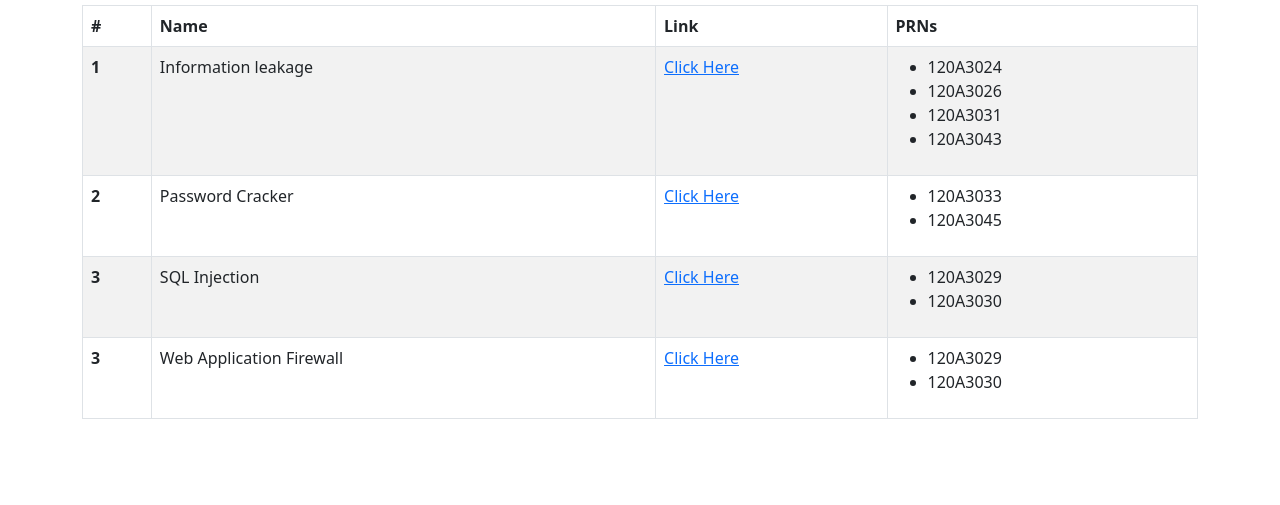
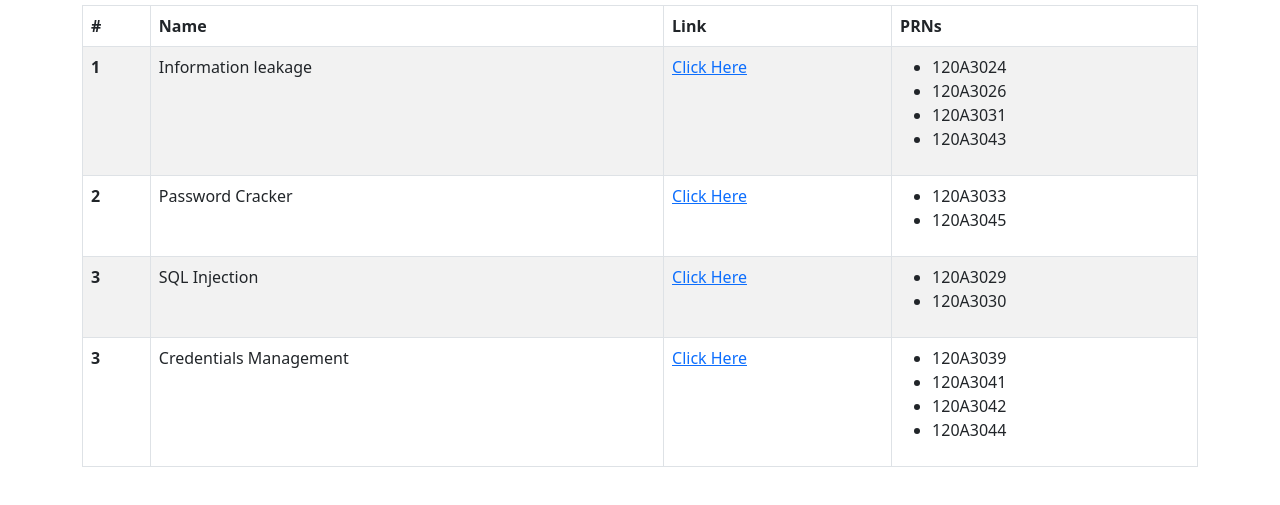
Before and after one commit to SalmanAd01/SADL-Projects, a plain HTML site: page index.html in a window 1280 px wide. Shown: the part 147-652 px from the top of the page. Drawn offline with nearby package versions, Linux system fonts and the light colour scheme.

Commit message:
Update index.html

```diff
--- a/index.html
+++ b/index.html
@@ -66,12 +66,14 @@
 
     <tr>
       <th scope="row">3</th>
-      <td>Web Application Firewall</td>
-      <td><a href="https://github.com/SADL-Project/Web_Application_Firewall/" target="_blank"> Click Here</a></td>
+      <td>Credentials Management</td>
+      <td><a href="https://sadl-project.github.io/Credentials_Management/" target="_blank"> Click Here</a></td>
       <td>
       <ul>
-        <li>120A3029</li>
-        <li>120A3030</li>
+        <li>120A3039</li>
+        <li>120A3041</li>
+        <li>120A3042</li>
+        <li>120A3044</li>
         </ul>
       </td>
     </tr>
```
